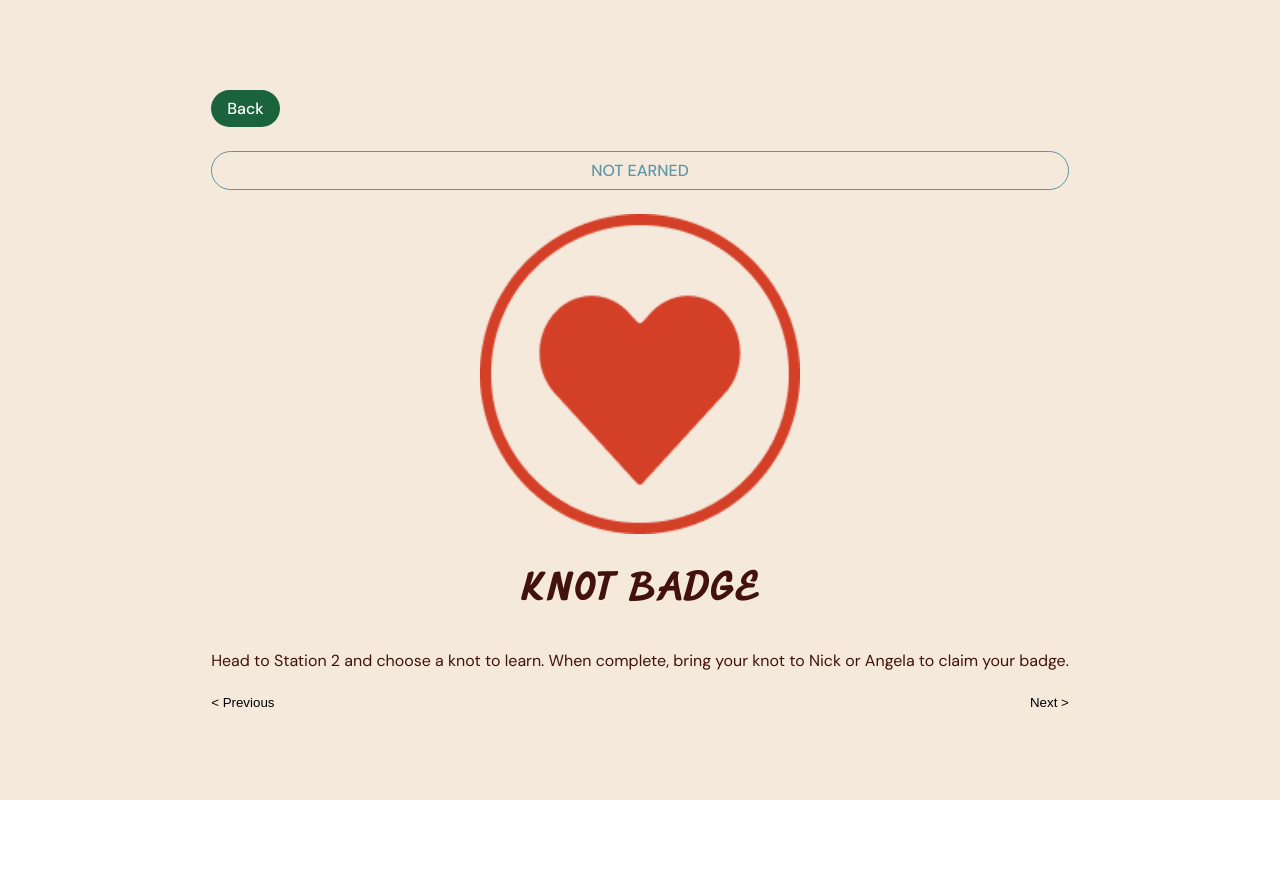
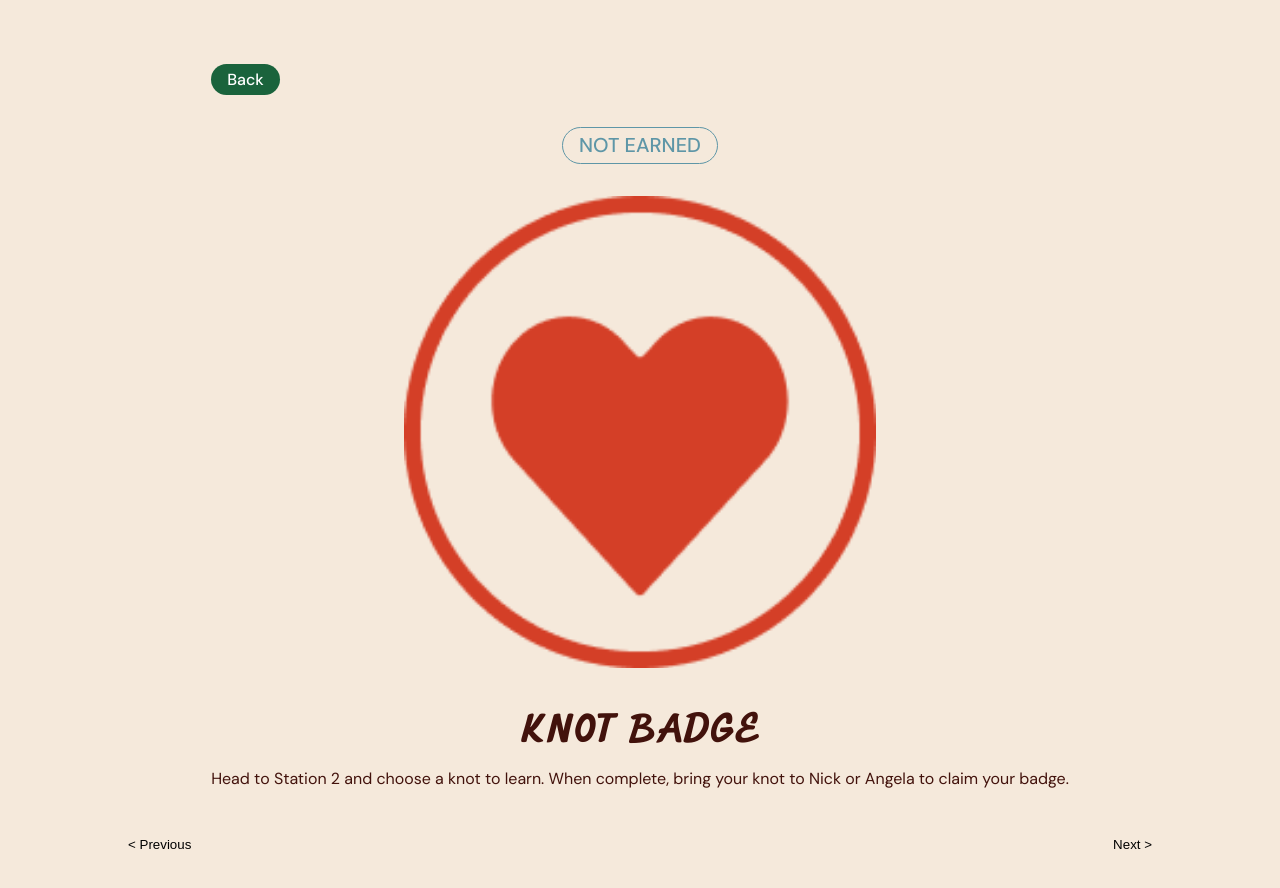
Before and after one commit to nksacayan/badge-collector, a React (Vite) app in the folder frontend/: page /badge/1 in a window 1280 px wide. Shown: the top 888 px of the page. Before the commit the page ends 800 px from the top, so only its background shows below. Built offline with nearby package versions, Linux system fonts and the light colour scheme; no server answers.

Commit message:
Fixes grid

```diff
--- a/frontend/src/components/BadgeCard.css
+++ b/frontend/src/components/BadgeCard.css
@@ -1,49 +1,3 @@
-.locked .badge-circle {
-	opacity: 0.4;
+.icon-flex-wrapper img {
+	width: 80%;
 }
-
-#badge-placeholder-icon {
-	max-width: 100%;
-	max-height: 40vh;
-	height: auto;
-	object-fit: contain;
-}
-
-#badge-placeholder-icon {
-	display: inline-block;
-	position: relative;
-	overflow: hidden;
-	border-radius: 8px;
-	transition: transform 0.2s ease;
-}
-
-#badge-placeholder-icon:active {
-	transform: scale(0.96);
-}
-
-#badge-placeholder-icon::after {
-	content: '';
-	position: absolute;
-	top: 50%;
-	left: 50%;
-	width: 0;
-	height: 0;
-	background: rgba(0, 0, 0, 0.2);
-	border-radius: 50%;
-	transform: translate(-50%, -50%);
-	animation: ripple 0.6s ease-out;
-}
-
-@keyframes ripple {
-	0% {
-		width: 0;
-		height: 0;
-		opacity: 0.5;
-	}
-
-	100% {
-		width: 200%;
-		height: 200%;
-		opacity: 0;
-	}
-}
--- a/frontend/src/components/BadgeCard.jsx
+++ b/frontend/src/components/BadgeCard.jsx
@@ -9,13 +9,9 @@ const BadgeCard = ({ badge }) => {
 	};
 
 	return (
-		// This will be a clickable icon down the road
-		<div
-			className={`badge-card`}
-			onClick={handleClick}
-		>
-			<img id="badge-placeholder-icon" src={badgePlaceholder} alt="Badge Icon" />
-
+		// Apparently this stupid div is necessary for img stretching in a grid leave it
+		<div className='icon-flex-wrapper'>
+			<img onClick={handleClick} src={badgePlaceholder} alt="Badge Icon" />
 		</div>
 	);
 };
--- a/frontend/src/index.css
+++ b/frontend/src/index.css
@@ -29,7 +29,7 @@ body {
   background-color: #1A633C;
   border: none;
   color: white;
-  padding: 0.5rem 1rem;
+  padding: 0.3rem 1rem;
   font-family: 'DMSansStatic';
   font-weight: 500;
   font-style: normal;
--- a/frontend/src/pages/BadgeDetail.css
+++ b/frontend/src/pages/BadgeDetail.css
@@ -2,8 +2,9 @@
 	text-align: center;
 	display: flex;
 	flex-direction: column;
-	gap: 1.5rem;
-	margin: 2rem;
+	gap: 2rem;
+	margin: 3rem;
+	margin-top: 4rem;
 }
 
 .back-button {
@@ -12,17 +13,17 @@
 }
 
 .badge-status {
-	font-size: 1rem;
+	font-size: 1.25rem;
 	border: 0.1rem solid #5E96A7;
 	background-color: transparent;
 	color: #5E96A7;
+	align-self: center;
 }
 
 .earned {
 	background-color: #5E96A7;
 	color: white;
 	border: none;
-
 }
 
 .badge-name {
@@ -31,6 +32,7 @@
 	color: #42120C;
 	font-family: 'Strato';
 	font-weight: 500;
+	margin-bottom: -2rem;
 }
 
 .badge-description {
@@ -41,12 +43,24 @@
 	font-style: normal;
 }
 
-.badge-nav-button-container {
+.badge-nav-button-footer {
 	display: flex;
 	justify-content: space-between;
+	align-items: center;
+	width: 80%;
+	margin-top: auto;
+	margin-bottom: 4em;
+
 }
 
-.badge-nav-button {
+.badge-nav-button-footer>button {
+	flex: 0 0 auto;
 	border: none;
 	background-color: transparent;
 }
+
+#badge-placeholder-icon {
+	width: 55%;
+	align-self: center;
+	/* height: auto; */
+}
--- a/frontend/src/pages/BadgeDetail.jsx
+++ b/frontend/src/pages/BadgeDetail.jsx
@@ -8,30 +8,31 @@ const mockBadgeData = {
 		name: 'KNOT BADGE',
 		description:
 			'Head to Station 2 and choose a knot to learn. When complete, bring your knot to Nick or Angela to claim your badge.',
-		color: 'red',
 	},
 	// Add more badge entries here
 };
 
-const BadgeDetail = () => {
+const BadgeDetail = ({ isEarned }) => {
 	const navigate = useNavigate();
 	const { id } = useParams();
 	const badge = mockBadgeData[id] || mockBadgeData[1];
 
 	return (
+		<>
 			<div className="badge-detail-container">
 				{/* Is using navigate here why the scroll is saved? Neat */}
 				<button className="back-button common-button" onClick={() => navigate(-1)}>Back</button>
-			<div className='common-button badge-status'>NOT EARNED</div>
+				{isEarned ? <p className='common-button badge-status earned'>EARNED</p> : <p className='common-button badge-status'>NOT EARNED</p>}
 				<img id="badge-placeholder-icon" src={badgePlaceholder} alt="Badge Icon" />
 				<h1 className="badge-name">{badge.name}</h1>
 				<p className="badge-description">{badge.description}</p>
 				{/* Keep navigate here since badges will be dynamic paths */}
-			<nav className='badge-nav-button-container'>
+			</div>
+			<footer className='badge-nav-button-footer'>
 				<button className="badge-nav-button" onClick={() => navigate(-1)}>&#60; Previous</button>
 				<button className="badge-nav-button" onClick={() => navigate(-1)}>Next &#62;</button>
-			</nav>
-		</div>
+			</footer>
+		</>
 	);
 };
 
--- a/frontend/src/pages/BadgeGallery.css
+++ b/frontend/src/pages/BadgeGallery.css
@@ -3,7 +3,8 @@
 	display: flex;
 	flex-direction: column;
 	gap: 1rem;
-	margin: 2rem;
+	margin: 3rem;
+	margin-top: 4rem;
 }
 
 .badge-welcome {
@@ -19,6 +20,7 @@
 	color: #d32f2f;
 	font-family: 'Strato', sans-serif;
 	font-weight: 500;
+	margin-bottom: -1rem;
 }
 
 .leaderboard-button {
@@ -37,7 +39,6 @@
 .badge-grid {
 	display: grid;
 	grid-template-columns: repeat(3, minmax(6rem, 1fr));
-	grid-auto-rows: 6rem;
 	gap: 1rem;
 	justify-content: center;
 }
```
Lines whose indentation alone changed are shown as unchanged.
